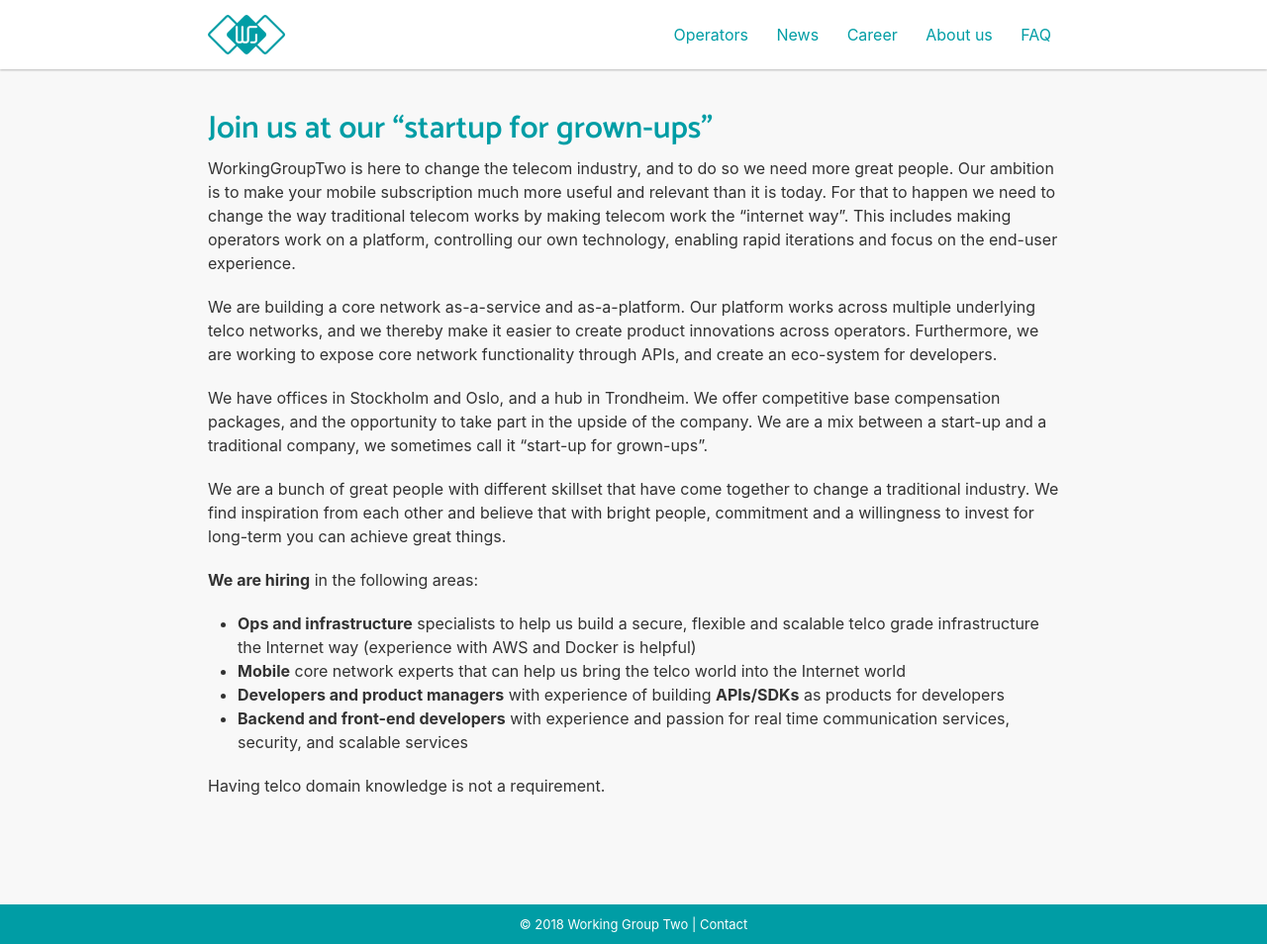
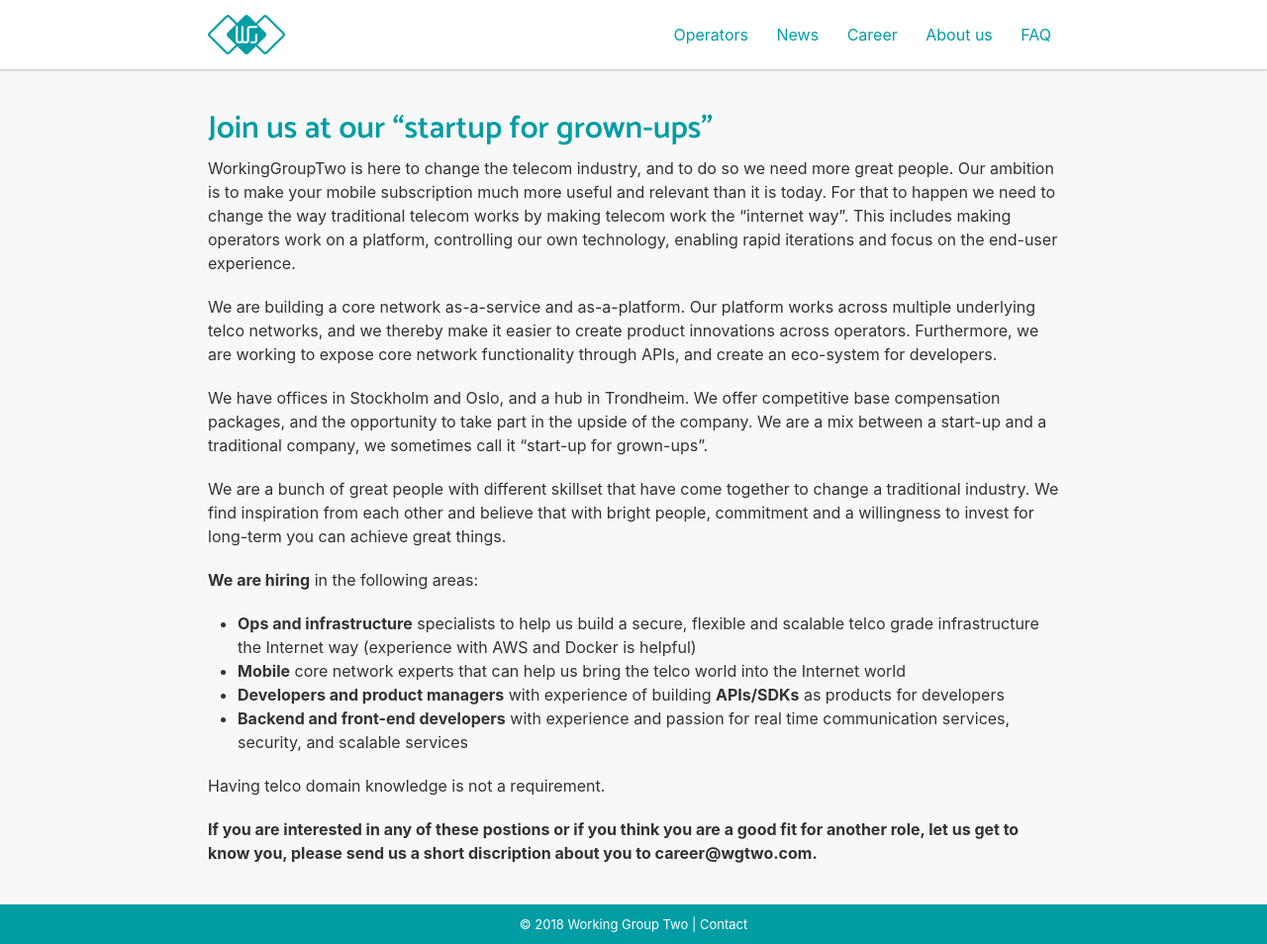
Before and after one commit to working-group-two/engineering-blog, a Jekyll site: the page built from pages/career.md, in a window 1280 px wide and 954 px high. Shown: the whole window at 99% size. Built offline with Jekyll 4.4.1, drawn with Linux system fonts in a browser that asks for light colours; nearby versions of some CDN libraries.

Commit message:
Update career.md

```diff
--- a/pages/career.md
+++ b/pages/career.md
@@ -22,3 +22,5 @@
 *   **Backend and front-end developers** with experience and passion for real time communication services, security, and scalable services
 
 Having telco domain knowledge is not a requirement.
+
+**If you are interested in any of these postions or if you think you are a good fit for another role, let us get to know you, please send us a short discription about you to career@wgtwo.com.**
```
